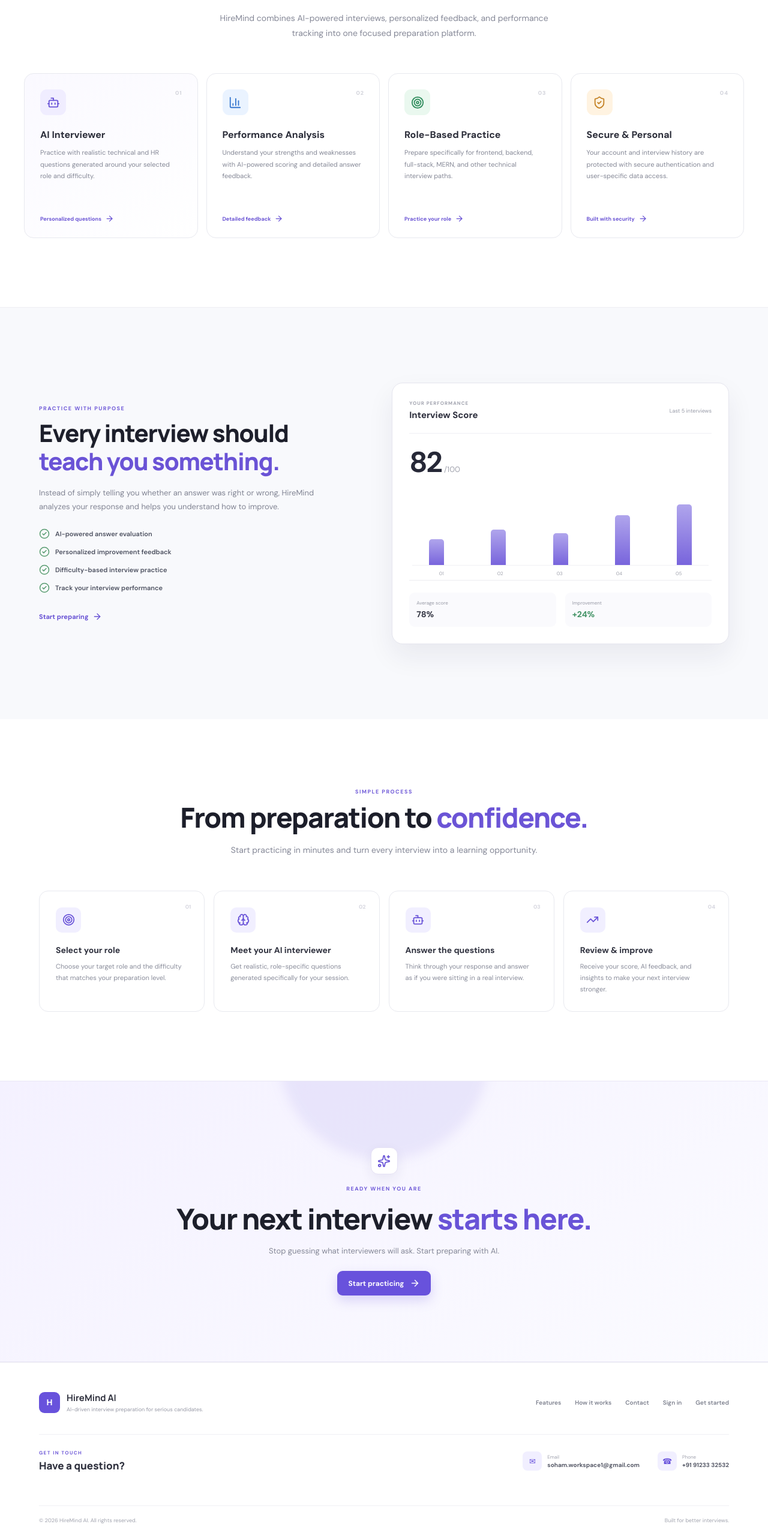
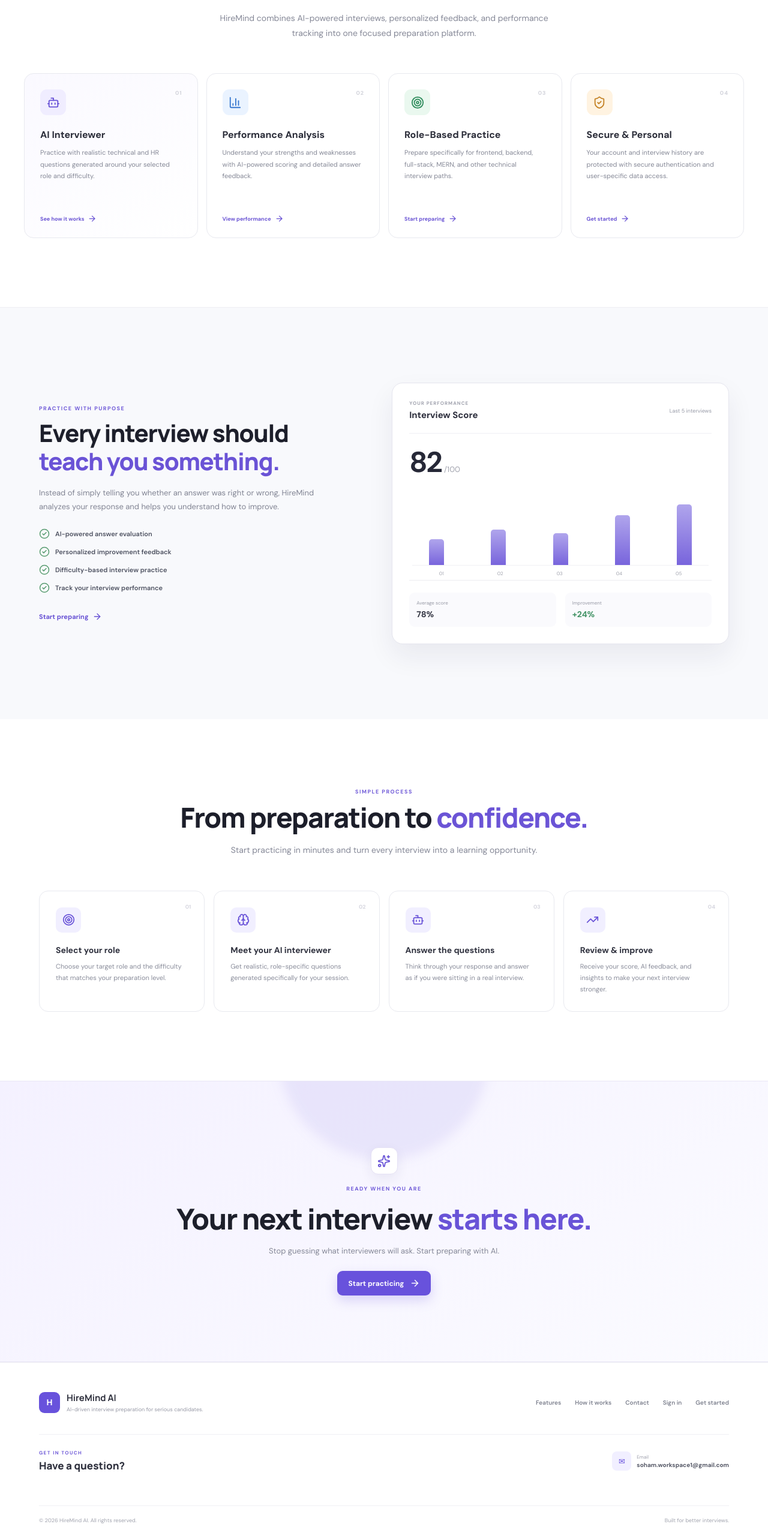
Before and after one commit to SohamPramanik/project-HireMindAI, a React (Vite) app in the folder frontend/: page / in a window 1280 px wide. Shown: the part 999-3565 px from the top of the page at 60% size. Built offline with nearby package versions, Linux system fonts and the light colour scheme; no server answers.

Commit message:
footer added2

```diff
--- a/frontend/src/pages/Home.css
+++ b/frontend/src/pages/Home.css
@@ -1794,6 +1794,18 @@
 
     gap: 14px;
   }
+  .footer-contact {
+    align-items: flex-start;
+    flex-direction: column;
+    gap: 20px;
+  }
+
+  .contact-details {
+    width: 100%;
+    flex-direction: column;
+    align-items: flex-start;
+    gap: 14px;
+  }
 }
 
 @media (max-width: 430px) {
@@ -1815,3 +1827,116 @@
     display: none;
   }
 }
+/* =========================================
+   CONTACT
+========================================= */
+
+.footer-contact {
+  width: min(1150px, 100%);
+
+  margin: 35px auto 0;
+
+  padding: 25px 0;
+
+  display: flex;
+  align-items: center;
+  justify-content: space-between;
+
+  gap: 30px;
+
+  border-top: 1px solid #f0f0f4;
+}
+
+.contact-heading span {
+  display: block;
+
+  margin-bottom: 5px;
+
+  color: #705bd8;
+
+  font-size: 8px;
+  font-weight: 800;
+
+  letter-spacing: 1.4px;
+}
+
+.contact-heading h3 {
+  margin: 0;
+
+  color: #30323f;
+
+  font-family: "Manrope", sans-serif;
+
+  font-size: 17px;
+  font-weight: 750;
+}
+
+.contact-details {
+  display: flex;
+
+  align-items: center;
+
+  gap: 30px;
+}
+
+.contact-details a {
+  display: flex;
+
+  align-items: center;
+
+  gap: 9px;
+
+  color: #777a88;
+
+  text-decoration: none;
+
+  transition: 0.2s ease;
+}
+
+.contact-details a:hover {
+  color: #6550d4;
+}
+
+.contact-icon {
+  width: 32px;
+  height: 32px;
+
+  display: flex;
+  align-items: center;
+  justify-content: center;
+
+  border-radius: 8px;
+
+  color: #6852dc;
+
+  background: #f1efff;
+
+  font-size: 13px;
+}
+
+.contact-details small,
+.contact-details strong {
+  display: block;
+}
+
+.contact-details small {
+  margin-bottom: 2px;
+
+  color: #a0a2ae;
+
+  font-size: 8px;
+}
+
+.contact-details strong {
+  color: #555866;
+
+  font-size: 10px;
+
+  font-weight: 650;
+}
+
+/* Make feature links look like links */
+
+.feature-link {
+  text-decoration: none;
+}
--- a/frontend/src/pages/Home.jsx
+++ b/frontend/src/pages/Home.jsx
@@ -72,16 +72,13 @@
             </div>
           </div>
 
-          {/* =====================================
-              HERO PRODUCT PREVIEW
-          ====================================== */}
+          {/* HERO PRODUCT PREVIEW */}
 
           <div className="hero-right">
             <div className="dashboard-preview">
               <div className="preview-topbar">
                 <div className="preview-brand">
                   <div className="preview-logo">H</div>
-
                   <span>HireMind AI</span>
                 </div>
 
@@ -133,6 +130,7 @@
                 <div className="answer-area">
                   <div className="answer-header">
                     <span>Your answer</span>
+
                     <span className="recording">
                       <span></span>
                       Recording
@@ -208,6 +206,8 @@
         </div>
 
         <div className="feature-grid">
+          {/* FEATURE 01 */}
+
           <div className="feature-card featured">
             <div className="feature-icon purple">
               <Bot size={22} />
@@ -222,11 +222,13 @@
               around your selected role and difficulty.
             </p>
 
-            <div className="feature-link">
-              Personalized questions
+            <a href="#how" className="feature-link">
+              See how it works
               <ArrowRight size={15} />
-            </div>
+            </a>
           </div>
+
+          {/* FEATURE 02 */}
 
           <div className="feature-card">
             <div className="feature-icon blue">
@@ -242,11 +244,13 @@
               and detailed answer feedback.
             </p>
 
-            <div className="feature-link">
-              Detailed feedback
+            <a href="#performance" className="feature-link">
+              View performance
               <ArrowRight size={15} />
-            </div>
+            </a>
           </div>
+
+          {/* FEATURE 03 */}
 
           <div className="feature-card">
             <div className="feature-icon green">
@@ -262,11 +266,13 @@
               other technical interview paths.
             </p>
 
-            <div className="feature-link">
-              Practice your role
+            <a href="#how" className="feature-link">
+              Start preparing
               <ArrowRight size={15} />
-            </div>
+            </a>
           </div>
+
+          {/* FEATURE 04 */}
 
           <div className="feature-card">
             <div className="feature-icon orange">
@@ -282,10 +288,10 @@
               authentication and user-specific data access.
             </p>
 
-            <div className="feature-link">
-              Built with security
+            <Link to="/register" className="feature-link">
+              Get started
               <ArrowRight size={15} />
-            </div>
+            </Link>
           </div>
         </div>
       </section>
@@ -294,7 +300,7 @@
           PRODUCT HIGHLIGHT
       ========================================== */}
 
-      <section className="highlight-section">
+      <section id="performance" className="highlight-section">
         <div className="highlight-container">
           <div className="highlight-content">
             <span className="section-label">PRACTICE WITH PURPOSE</span>
@@ -502,10 +508,6 @@
           FOOTER
       ========================================== */}
 
-      {/* =========================================
-    FOOTER
-========================================== */}
-
       <footer id="contact">
         <div className="footer-content">
           <div className="footer-brand">
@@ -513,42 +515,53 @@
 
             <div>
               <h2>HireMind AI</h2>
+
               <p>AI-driven interview preparation for serious candidates.</p>
             </div>
           </div>
 
           <div className="footer-links">
             <a href="#features">Features</a>
+
             <a href="#how">How it works</a>
+
             <a href="#contact">Contact</a>
+
             <Link to="/login">Sign in</Link>
+
             <Link to="/register">Get started</Link>
           </div>
         </div>
 
         {/* CONTACT */}
+
         <div className="footer-contact">
           <div className="contact-heading">
             <span>GET IN TOUCH</span>
+
             <h3>Have a question?</h3>
           </div>
 
           <div className="contact-details">
             <a href="mailto:soham.workspace1@gmail.com">
               <span className="contact-icon">✉</span>
+
               <div>
                 <small>Email</small>
+
                 <strong>soham.workspace1@gmail.com</strong>
               </div>
             </a>
 
-            <a href="tel:+919123332532">
+            {/* <a href="tel:+919123332532">
               <span className="contact-icon">☎</span>
+
               <div>
                 <small>Phone</small>
+
                 <strong>+91 91233 32532</strong>
               </div>
-            </a>
+            </a> */}
           </div>
         </div>
 
```
